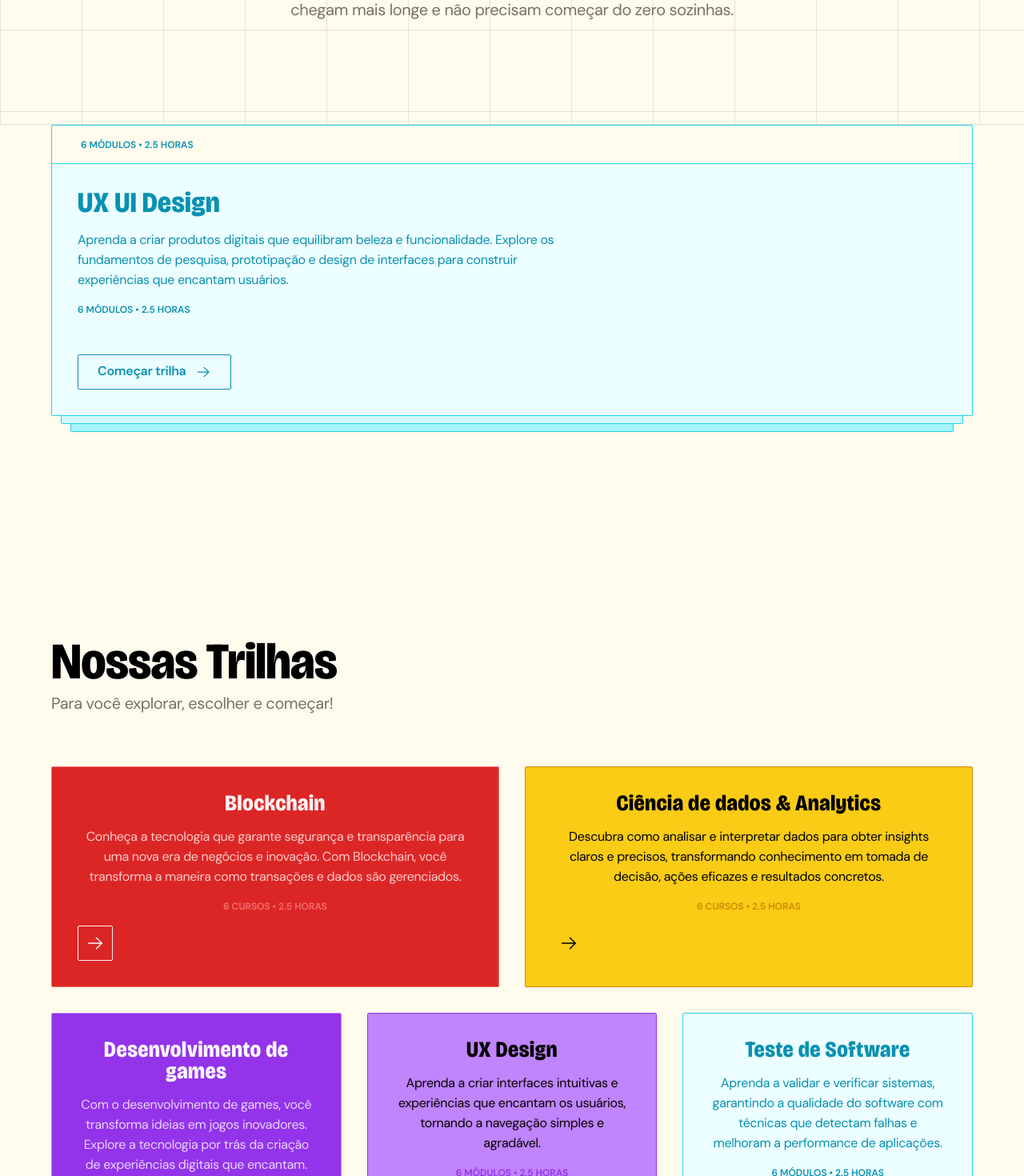
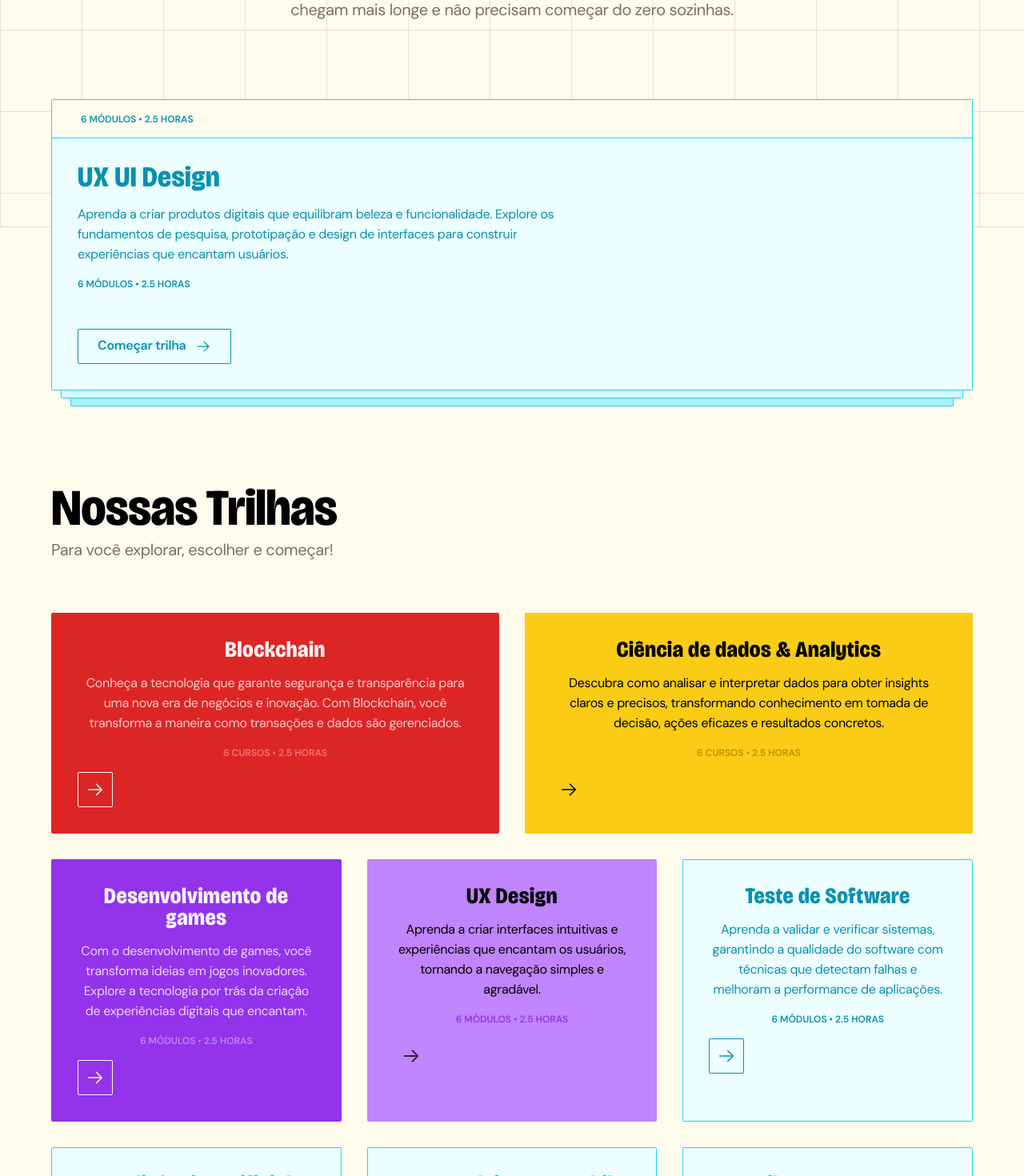
Before and after one commit to binattitech/site, a Next.js app: page /trilhas in a window 1280 px wide. Shown: the part 440-1910 px from the top of the page at 80% size. Built offline with nearby package versions, Linux system fonts and the light colour scheme.

Commit message:
feat: ajustar estilos e estrutura das seções TrilhasHeroSection, TrilhasDestaqueSection e NossasTrilhasSection para melhorar responsividade e layout

```diff
--- a/components/TeaserCard/TeaserCard.module.css
+++ b/components/TeaserCard/TeaserCard.module.css
@@ -74,7 +74,7 @@
 /* shade: dark — filled background, light text */
 .compact[data-shade="dark"] {
   --compact-bg: var(--primary-600);
-  --compact-border: var(--primary-400);
+  --compact-border: transparent;
   --compact-title: var(--primary-50);
   --compact-desc: var(--primary-200);
   --compact-stats: var(--primary-400);
@@ -84,7 +84,7 @@
 /* shade: medium — mid-tone background, dark text */
 .compact[data-shade="medium"] {
   --compact-bg: var(--primary-400);
-  --compact-border: var(--primary-600);
+  --compact-border: transparent;
   --compact-title: var(--primary-900);
   --compact-desc: var(--primary-800);
   --compact-stats: var(--primary-600);
@@ -132,23 +132,6 @@
   width: 100%;
 }
 
-.iconBtn {
-  display: flex;
-  align-items: center;
-  justify-content: center;
-  width: 2.75rem;
-  height: 2.75rem;
-  border: 1px solid var(--compact-btn);
-  border-radius: var(--radius-6xs);
-  color: var(--compact-btn);
-  text-decoration: none;
-  flex-shrink: 0;
-  transition: opacity 150ms ease;
-}
-
-.iconBtn:hover {
-  opacity: 0.7;
-}
 
 /* ── Module icons ───────────────────────────────────────── */
 
--- a/components/TeaserCard/TeaserCard.tsx
+++ b/components/TeaserCard/TeaserCard.tsx
@@ -1,4 +1,6 @@
-import { ArrowRight } from "@phosphor-icons/react/dist/ssr";
+"use client";
+import { ArrowRight } from "@phosphor-icons/react";
+import Button from "@/components/Button";
 import styles from "./TeaserCard.module.css";
 
 export interface TeaserCardProps {
@@ -56,9 +58,17 @@ export default function TeaserCard({
         {stats && <p className={styles.stats}>{stats}</p>}
         <div className={styles.compactFooter}>
           <ModuleIconsRow icons={moduleIcons} extra={extraModules} />
-          <a href={href} className={styles.iconBtn} aria-label="Ver trilha">
-            <ArrowRight size={24} />
-          </a>
+          <Button
+            kind="icon"
+            variant="outline"
+            icon={<ArrowRight size={24} color="var(--compact-btn)" />}
+            style={{
+              "--button-border": "var(--compact-btn)",
+              "--button-shadow": "none",
+            } as React.CSSProperties}
+            aria-label="Ver trilha"
+            onClick={() => { window.location.href = href; }}
+          />
         </div>
       </div>
     );
--- a/sections/NossasTrilhasSection/NossasTrilhasSection.module.css
+++ b/sections/NossasTrilhasSection/NossasTrilhasSection.module.css
@@ -6,7 +6,7 @@
   display: flex;
   align-items: center;
   justify-content: center;
-  padding-top: var(--breakpoints-section-padding-1);
+  padding-top: var(--space-64);
   padding-bottom: var(--breakpoints-section-padding-1);
   width: 100%;
 }
--- a/sections/TrilhasDestaqueSection/TrilhasDestaqueSection.module.css
+++ b/sections/TrilhasDestaqueSection/TrilhasDestaqueSection.module.css
@@ -3,11 +3,14 @@
  */
 
 .section {
+  position: relative;
+  z-index: 1;
   display: flex;
   align-items: center;
   justify-content: center;
   width: 100%;
-  padding-bottom: var(--breakpoints-section-padding-1);
+  margin-top: calc(-1 * var(--space-40));
+  margin-bottom: calc(-1 * var(--space-40));
 }
 
 .container {
--- a/sections/TrilhasHeroSection/TrilhasHeroSection.module.css
+++ b/sections/TrilhasHeroSection/TrilhasHeroSection.module.css
@@ -11,7 +11,7 @@
   align-items: center;
   justify-content: center;
   padding-top: var(--breakpoints-section-padding-2);
-  padding-bottom: var(--breakpoints-section-padding-1);
+  padding-bottom: var(--space-64);
   border-top: 1px solid var(--hero-border-color);
   border-bottom: 1px solid var(--hero-border-color);
   background-image:
--- a/sections/TrilhasHeroSection/TrilhasHeroSection.tsx
+++ b/sections/TrilhasHeroSection/TrilhasHeroSection.tsx
@@ -2,7 +2,7 @@
 import { useEffect, useRef } from "react";
 import styles from "./TrilhasHeroSection.module.css";
 
-export default function AboutHeroSection() {
+export default function TrilhasHeroSection() {
   const sectionRef = useRef<HTMLElement>(null);
 
   useEffect(() => {
```
